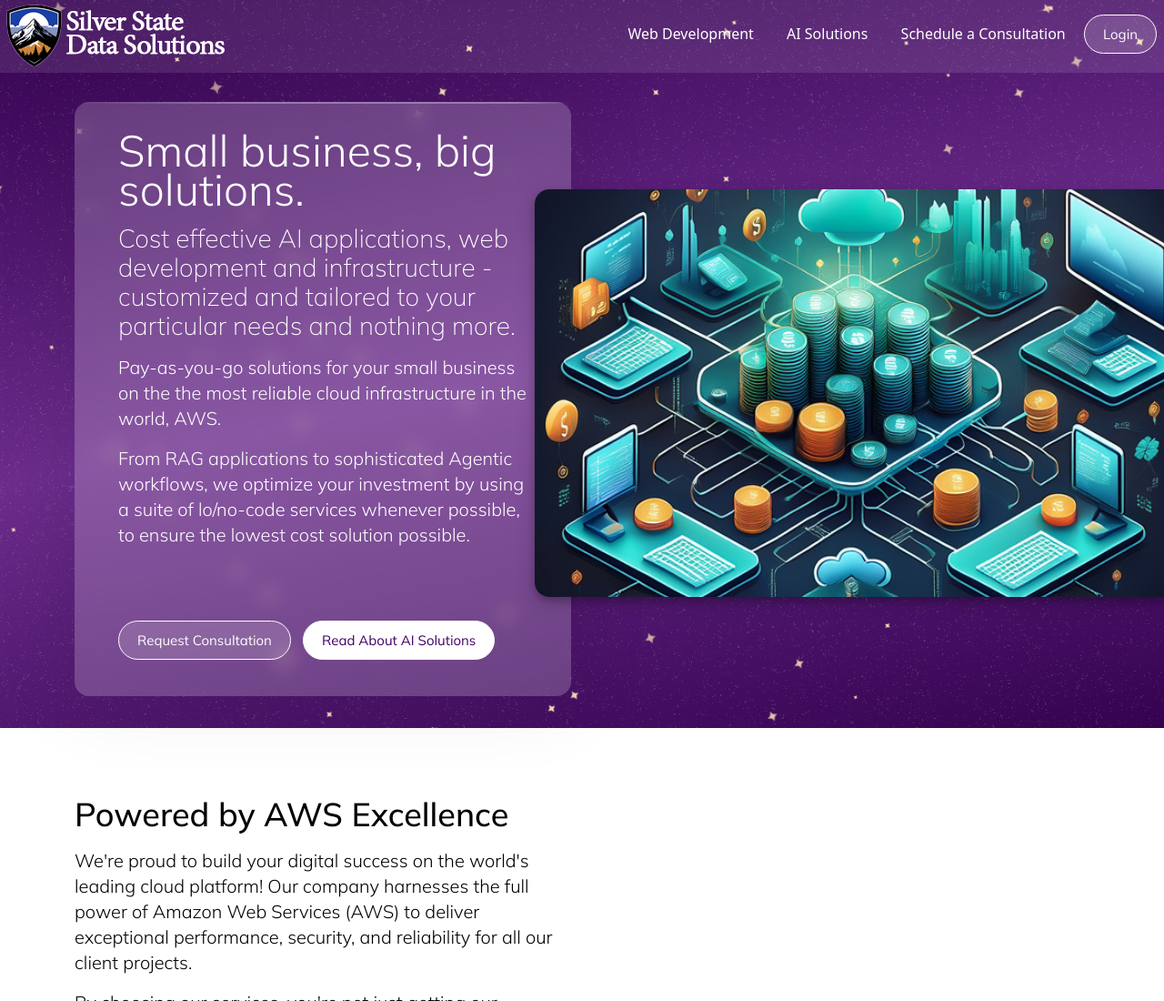
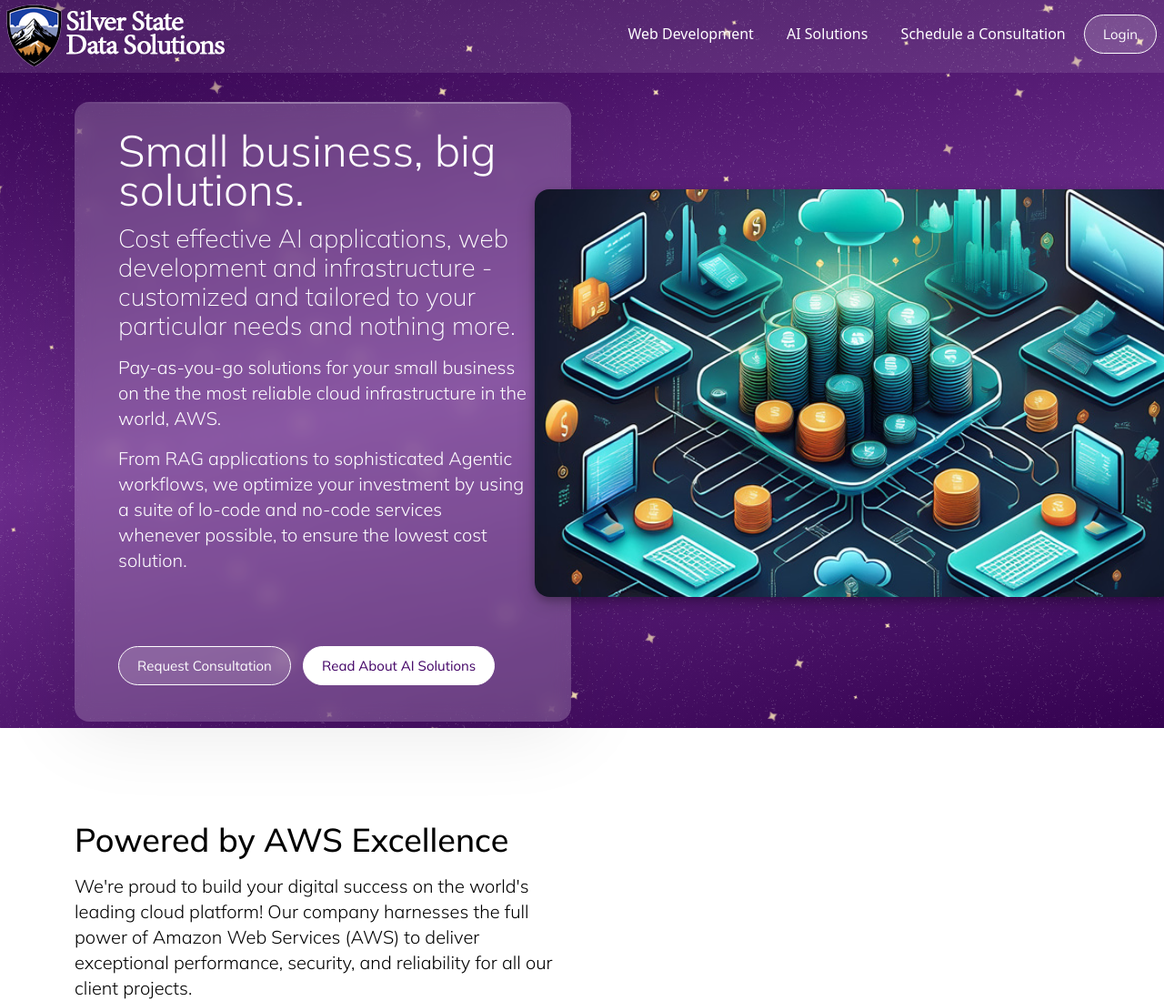
Before and after one commit to peterdillon/silver-state-data-solutions, a plain HTML site: page index.html in a window 1280 px wide. Shown: the top 1100 px of the page at 91% size. Drawn offline with nearby package versions, Linux system fonts and the light colour scheme.

Commit message:
text fix

```diff
--- a/index.html
+++ b/index.html
@@ -44,7 +44,7 @@
                     <h1>Small business, big solutions.</h1>
                     <h3>Cost effective AI applications, web development and infrastructure - customized and tailored to your particular needs and nothing more.</h3>
                     <p>Pay-as-you-go solutions for your small business on the the most reliable cloud infrastructure in the world, AWS.</p>
-                    <p>From RAG applications to sophisticated Agentic workflows, we optimize your investment by using a suite of lo/no-code services whenever possible, to ensure the lowest cost solution possible.</p>
+                    <p>From RAG applications to sophisticated Agentic workflows, we optimize your investment by using a suite of lo-code and no-code services whenever possible, to ensure the lowest cost solution.</p>
                     <p style="margin-top: 5rem;">
                         <button class="m-button">Request Consultation</button>
                         <button class="m-button read">Read About AI Solutions</button>
```
